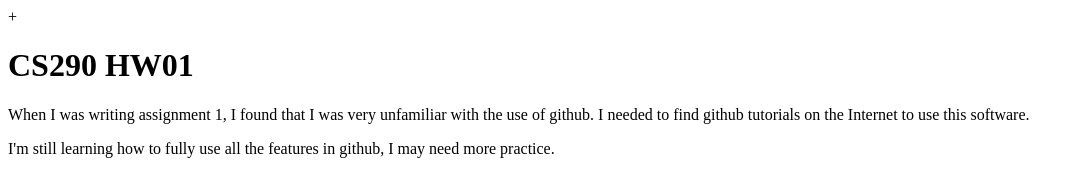
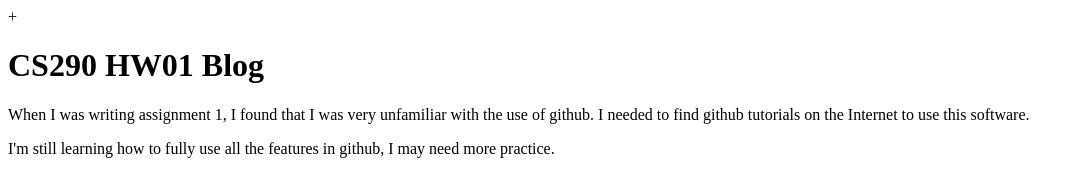
Before and after one commit to ZZMoon12/assigment1CS290, a plain HTML site: page blog.html in a window 1280 px wide. Shown: the whole page, without its empty margins (0-1080 px from the left). Drawn offline with Linux system fonts and the light colour scheme.

Commit message:
Update blog.html

```diff
--- a/blog.html
+++ b/blog.html
@@ -1,7 +1,7 @@
 +<!DOCTYPE html>
 <html>
 <body>
-    <h1>CS290 HW01</h1>
+    <h1>CS290 HW01 Blog</h1>
     <p1>
         When I was writing assignment 1, I found that I was very unfamiliar with the use of github.
         I needed to find github tutorials on the Internet to use this software.
```
